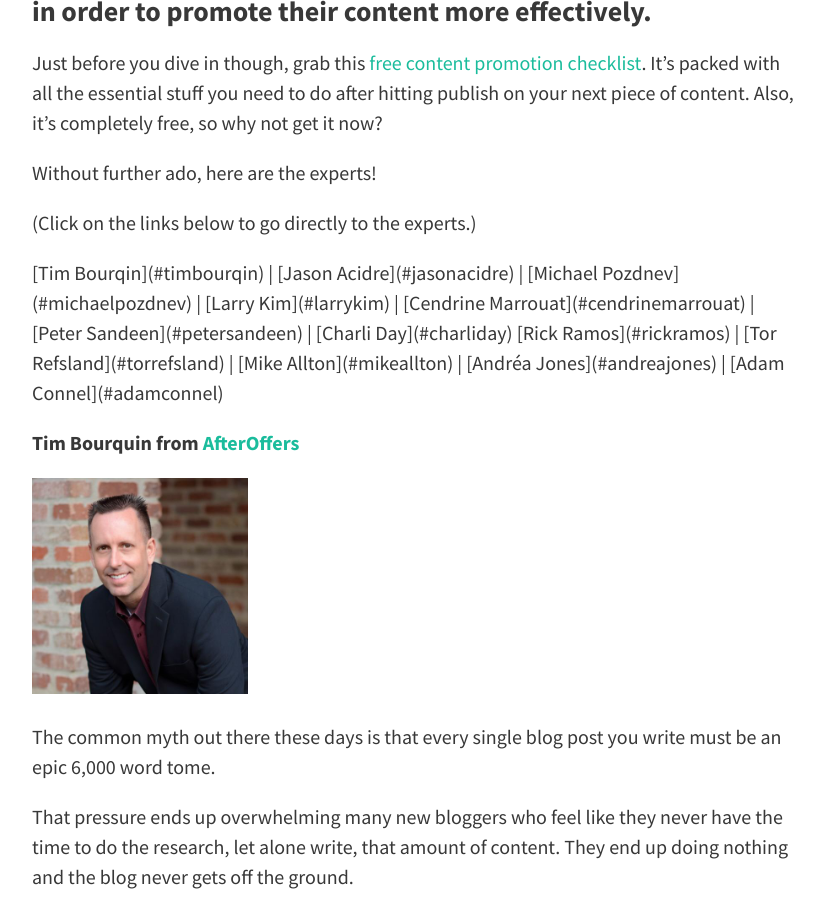
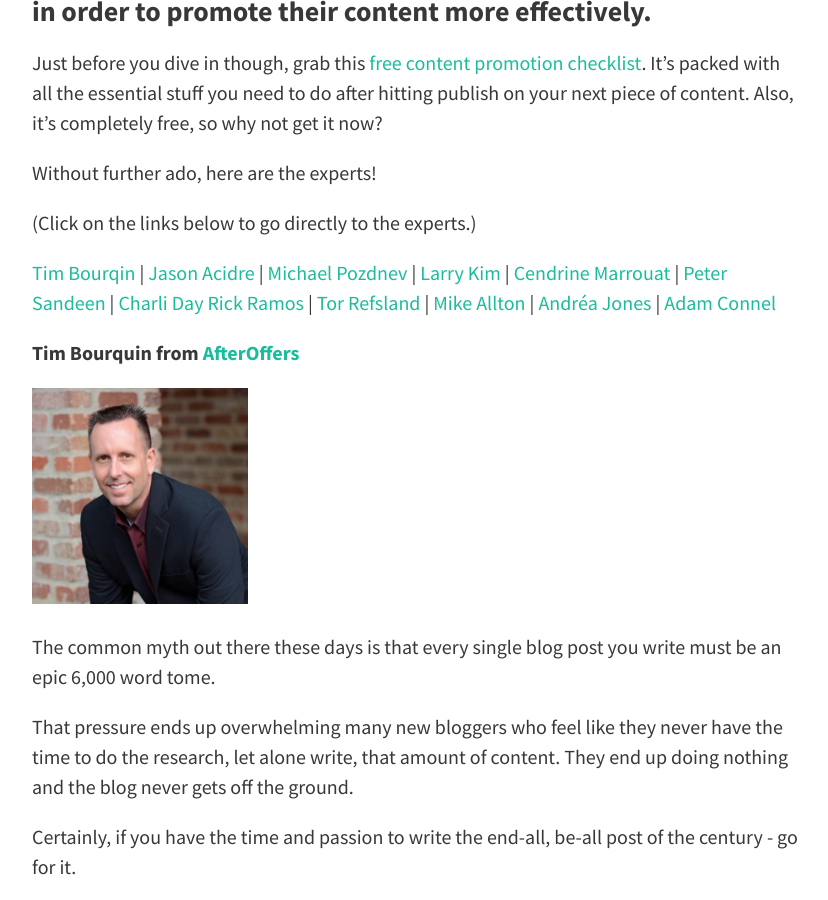
Before and after one commit to typeblogger/typeblogger.github.io, a Jekyll site: the page built from _posts/2016-7-3-how-to-promote-your-blog.md, in a window 1280 px wide and 900 px high, scrolled down 1567 px. Shown: the whole window, without its empty margins (224-1052 px from the left). Built offline with Jekyll 4.4.1, drawn with Linux system fonts in a browser that asks for light colours; nearby versions of some CDN libraries; comment, search, counter and statistics services are not loaded; some of the changed lines change nothing that is shown.

Commit message:
Update 2016-7-3-how-to-promote-your-blog.md

```diff
--- a/_posts/2016-7-3-how-to-promote-your-blog.md
+++ b/_posts/2016-7-3-how-to-promote-your-blog.md
@@ -47,7 +47,7 @@ Without further ado, here are the experts!
 
 (Click on the links below to go directly to the experts.)
 
-<p>[Tim Bourqin](#timbourqin) | [Jason Acidre](#jasonacidre) | [Michael Pozdnev](#michaelpozdnev) | [Larry Kim](#larrykim) | [Cendrine Marrouat](#cendrinemarrouat) | [Peter Sandeen](#petersandeen) | [Charli Day](#charliday)  [Rick Ramos](#rickramos) | [Tor Refsland](#torrefsland) | [Mike Allton](#mikeallton) | [Andréa Jones](#andreajones) | [Adam Connel](#adamconnel)</p>
+<p><a href="#timbourqin">Tim Bourqin</a> | <a href="#jasonacidre">Jason Acidre</a> | <a href="#michaelpozdnev">Michael Pozdnev</a> | <a href="#larrykim">Larry Kim</a> | <a href="#cendrinemarrouat">Cendrine Marrouat</a> | <a href="#petersandeen">Peter Sandeen</a> | <a href="#charliday">Charli Day</a>  <a href="#rickramos">Rick Ramos</a> | <a href="#torrefsland">Tor Refsland</a> | <a href="#mikeallton">Mike Allton</a> | <a href="#andreajones">Andréa Jones</a> | <a href="#adamconnel">Adam Connel</a></p>
 
 <a name="timbourqin"></a>
 
```
